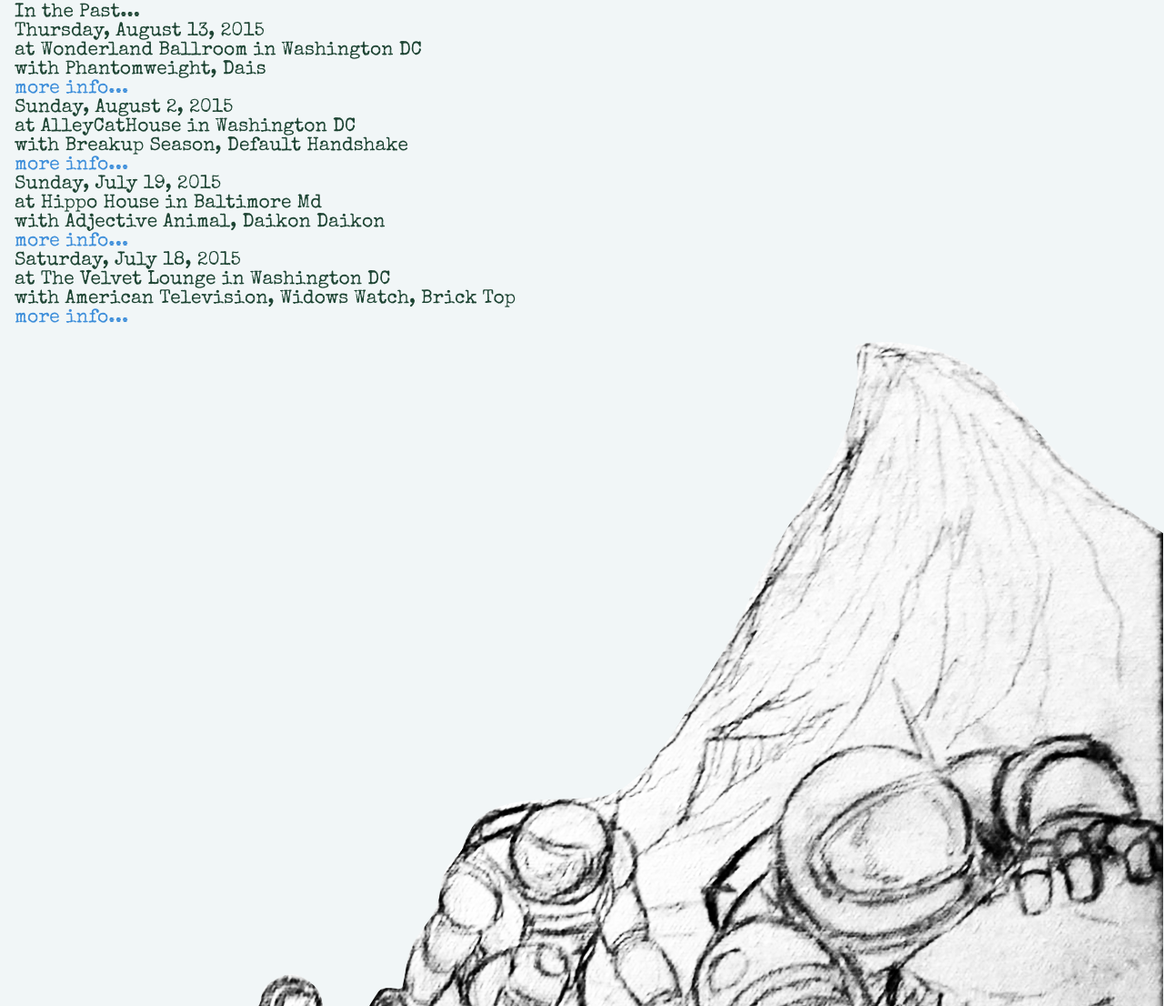
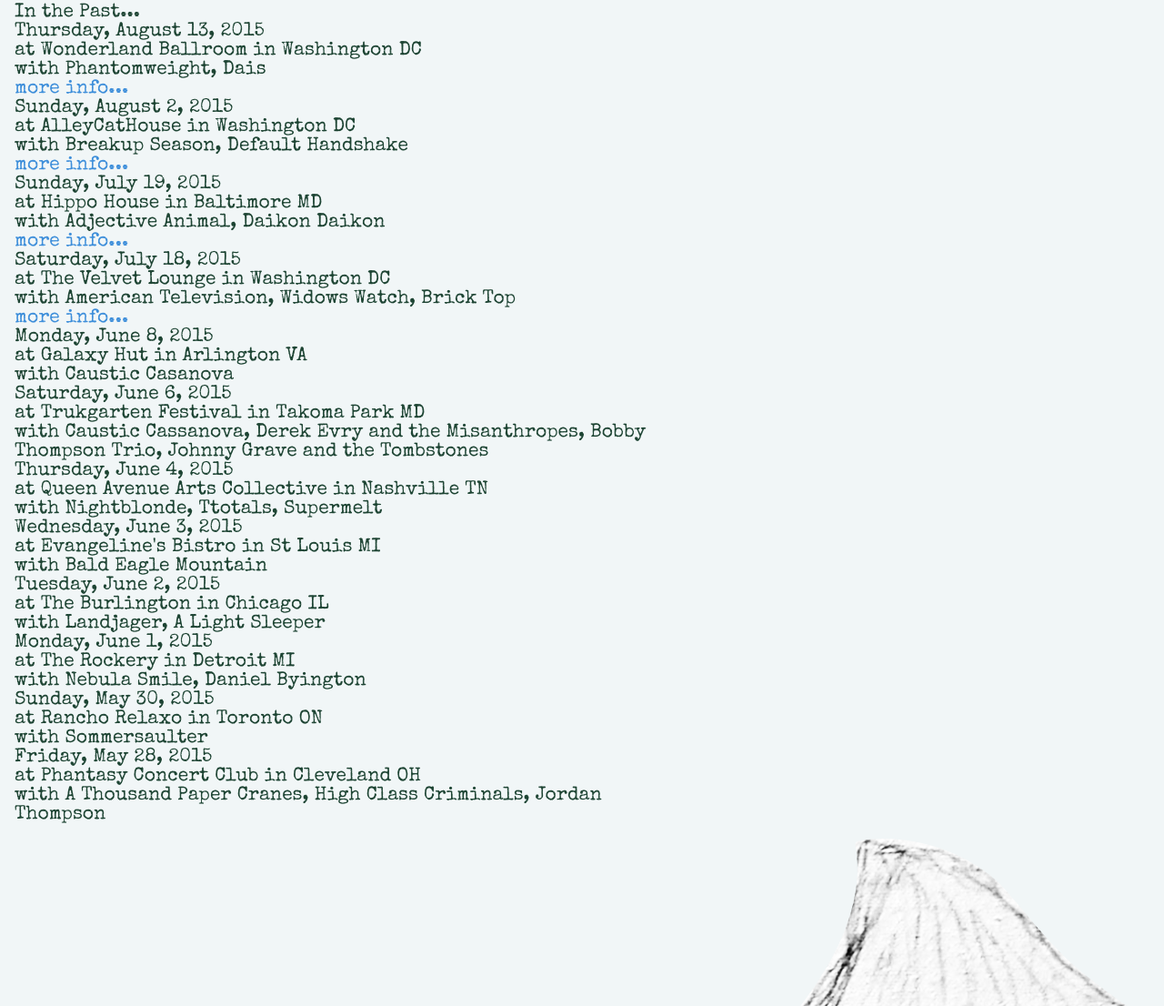
Before and after one commit to abstractanvil/showpony-web, a website: page src/app/live.jade in a window 1280 px wide. Shown: the part 990-2096 px from the top of the page at 91% size. Drawn offline with nearby package versions, Linux system fonts and the light colour scheme; files that its build step writes are made by us from their sources; files whose address does not match are found by name.

Commit message:
adds past shows

```diff
--- a/src/app/live.jade
+++ b/src/app/live.jade
@@ -54,7 +54,7 @@ html
 
       article
         h1 Sunday, July 19, 2015
-        h2 at Hippo House in Baltimore Md
+        h2 at Hippo House in Baltimore MD
         h2 with Adjective Animal, Daikon Daikon
         a(href="https://www.facebook.com/events/489467364563830/") more info...
 
@@ -64,4 +64,44 @@ html
         h2 with American Television, Widows Watch, Brick Top
         a(href="https://www.facebook.com/events/1616100908633227/") more info...
 
+      article
+        h1 Monday, June 8, 2015
+        h2 at Galaxy Hut in Arlington VA
+        h2 with Caustic Casanova
+
+      article
+        h1 Saturday, June 6, 2015
+        h2 at Trukgarten Festival in Takoma Park MD
+        h2 with Caustic Cassanova, Derek Evry and the Misanthropes, Bobby Thompson Trio, Johnny Grave and the Tombstones
+
+      article
+        h1 Thursday, June 4, 2015
+        h2 at Queen Avenue Arts Collective in Nashville TN
+        h2 with Nightblonde, Ttotals, Supermelt
+
+      article
+        h1 Wednesday, June 3, 2015
+        h2 at Evangeline's Bistro in St Louis MI
+        h2 with Bald Eagle Mountain
+
+      article
+        h1 Tuesday, June 2, 2015
+        h2 at The Burlington in Chicago IL
+        h2 with Landjager, A Light Sleeper
+
+      article
+        h1 Monday, June 1, 2015
+        h2 at The Rockery in Detroit MI
+        h2 with Nebula Smile, Daniel Byington
+
+      article
+        h1 Sunday, May 30, 2015
+        h2 at Rancho Relaxo in Toronto ON
+        h2 with Sommersaulter
+
+      article
+        h1 Friday, May 28, 2015
+        h2 at Phantasy Concert Club in Cleveland OH
+        h2 with A Thousand Paper Cranes, High Class Criminals, Jordan Thompson
+
     include ./includes/footer.jade
```
